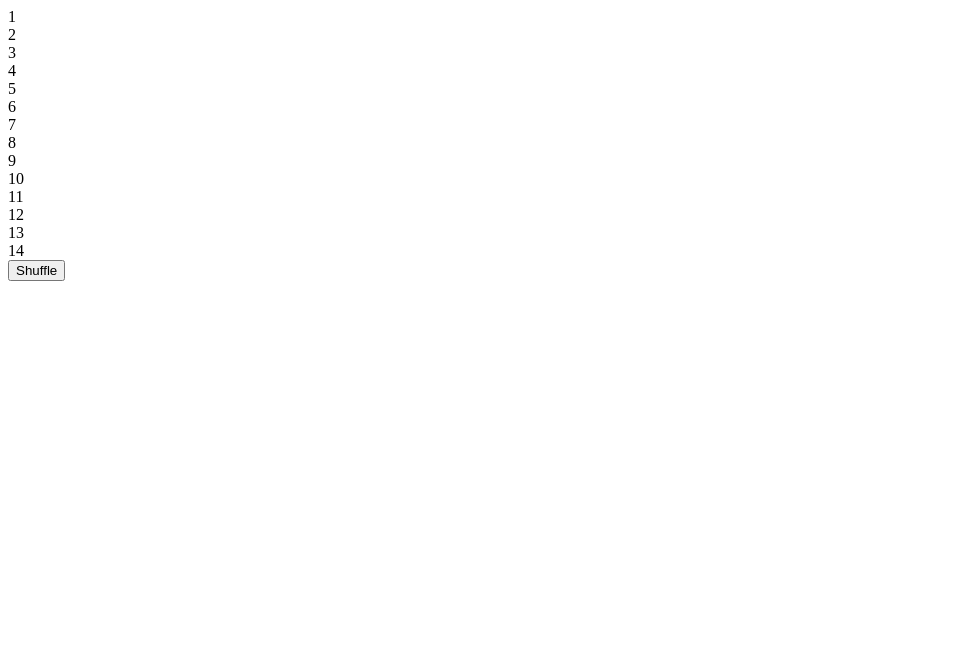
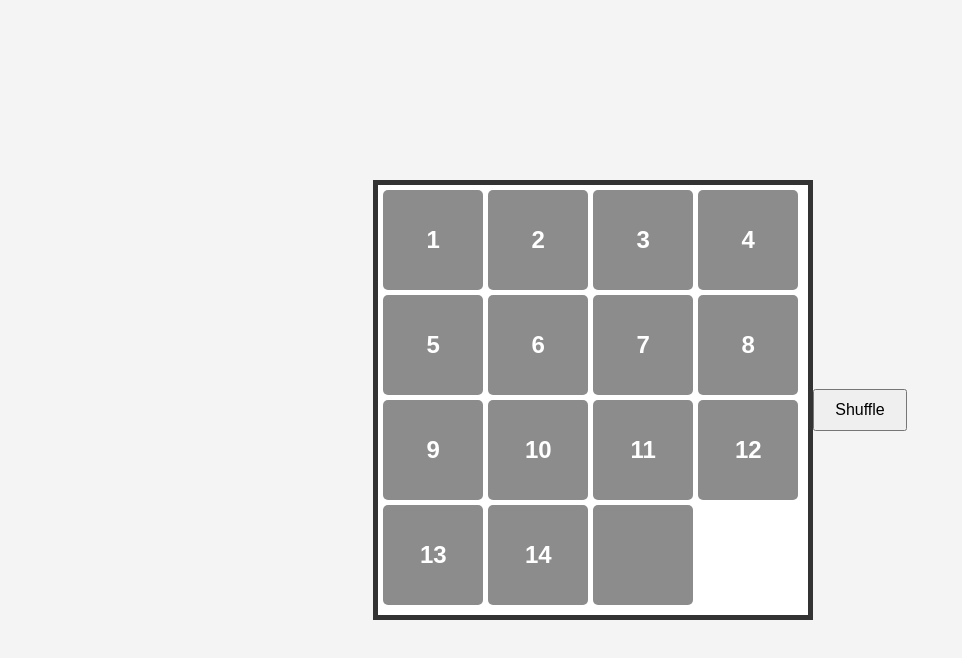
Before and after one commit to jakedusing/js-slidinggame, a plain HTML site: page index.html in a window 1280 px wide. Shown: the whole page, without its empty margins (0-962 px from the left). Drawn offline with Linux system fonts and the light colour scheme.

Commit message:
add styles

```diff
--- a/index.html
+++ b/index.html
@@ -3,6 +3,7 @@
   <head>
     <meta charset="UTF-8" />
     <meta name="viewport" content="width=device-width, initial-scale=1.0" />
+    <link rel="stylesheet" href="styles.css" />
     <title>Sliding Puzzle</title>
   </head>
   <body>
--- /dev/null
+++ b/styles.css
@@ -0,0 +1,46 @@
+body {
+  font-family: Arial, sans-serif;
+  display: flex;
+  justify-content: center;
+  align-items: center;
+  height: 100vh;
+  background-color: #f4f4f4;
+  margin: 0;
+}
+
+.puzzle-container {
+  display: grid;
+  grid-template-columns: repeat(4, 100px);
+  grid-template-rows: repeat(4, 100px);
+  gap: 5px;
+  width: 420px;
+  height: 420px;
+  border: 5px solid #333;
+  background-color: white;
+  padding: 5px;
+}
+
+.tile {
+  display: flex;
+  align-items: center;
+  justify-content: center;
+  background-color: #8c8c8c;
+  font-size: 24px;
+  color: white;
+  font-weight: bold;
+  cursor: pointer;
+  user-select: none;
+  border-radius: 5px;
+}
+
+.tile-empty {
+  background-color: white;
+  border: none;
+}
+
+button {
+  margin-top: 20px;
+  padding: 10px 20px;
+  font-size: 16px;
+  cursor: pointer;
+}
```
